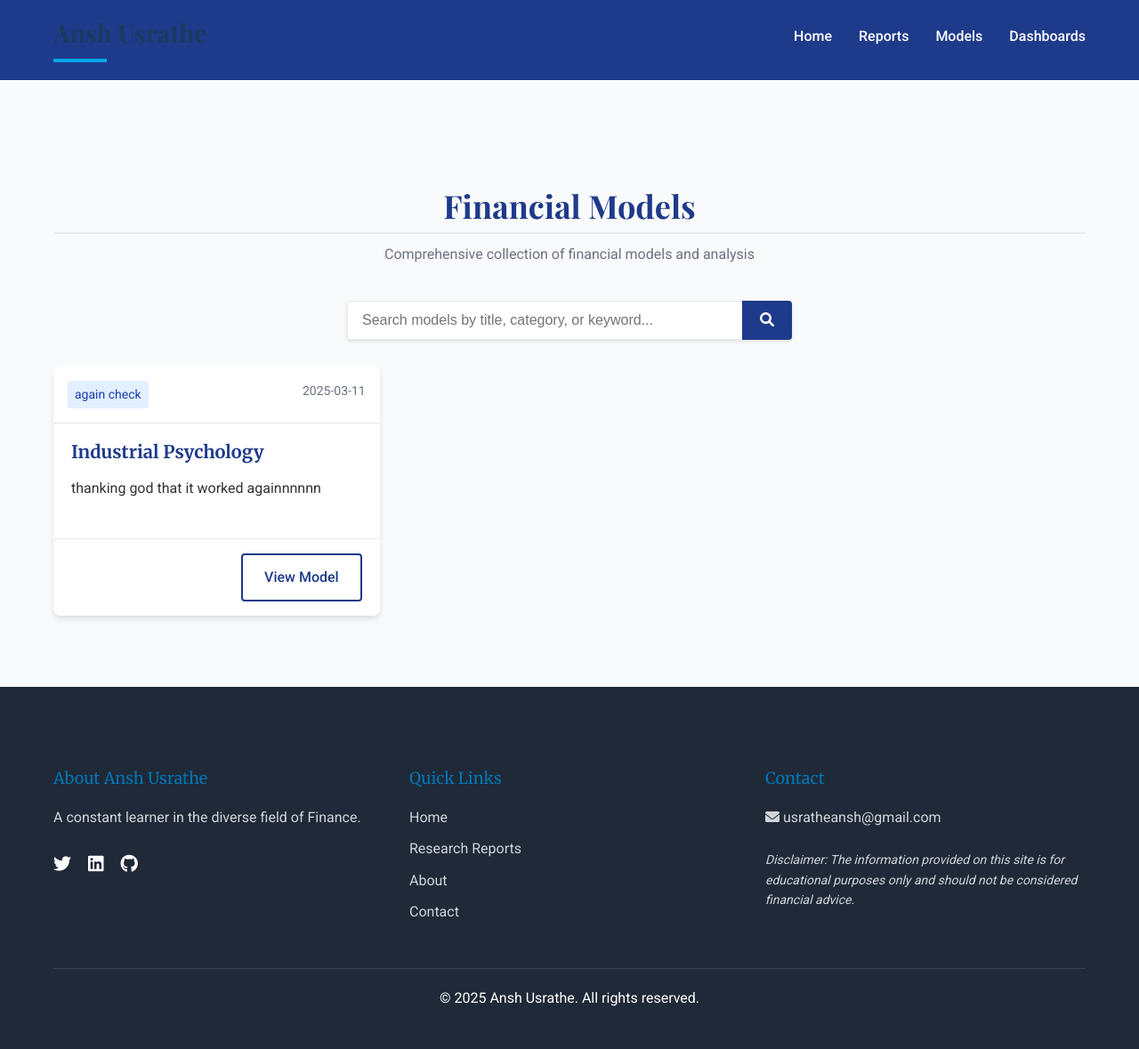
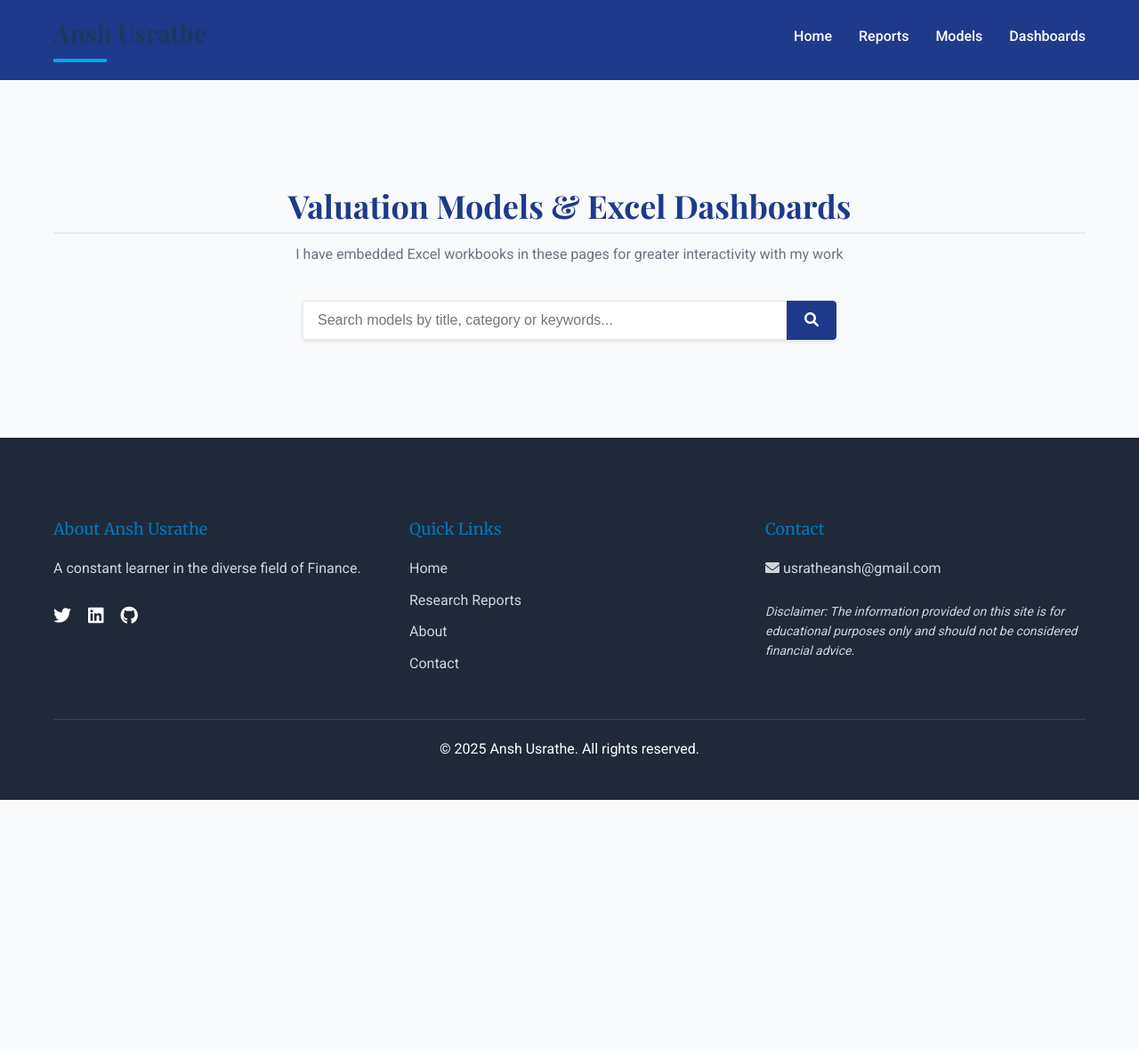
Before and after one commit to anshusrathe/FinBlogs, a Jekyll site: the page content/modelsdatabase.html, which Jekyll copies as it is, in a window 1280 px wide. Shown: the whole page at 89% size. Built offline with Jekyll 4.4.1, drawn with Linux system fonts in a browser that asks for light colours; after the commit the page ends 900 px from its top, so only the background shows below that.

Commit message:
Merge remote changes and add my updates

```diff
--- a/content/modelsdatabase.html
+++ b/content/modelsdatabase.html
@@ -46,6 +46,10 @@
       font-size: 28px;
     }
 
+    nav {
+      /* Desktop view: navigation is visible */
+    }
+
     nav ul {
       list-style: none;
       display: flex;
@@ -88,43 +92,6 @@
 
     .section-header p {
       color: #6b7280;
-        }
-
-        .btn {
-            display: inline-block;
-            padding: 12px 24px;
-            border-radius: 4px;
-            text-decoration: none;
-            font-weight: 500;
-            transition: all 0.3s;
-        }
-
-        .btn-primary {
-            background-color: #1e3a8a;
-            color: white;
-        }
-
-        .btn-primary:hover {
-            background-color: #1e40af;
-        }
-
-        .btn-secondary {
-            background-color: #4b5563;
-            color: white;
-        }
-
-        .btn-secondary:hover {
-            background-color: #374151;
-        }
-
-        .btn-outline {
-            border: 2px solid #1e3a8a;
-            color: #1e3a8a;
-        }
-
-        .btn-outline:hover {
-            background-color: #1e3a8a;
-            color: white;
     }
 
     .featured-reports {
@@ -196,49 +163,41 @@
       text-align: right;
     }
 
-        .search-container {
-            margin-bottom: 30px;
-            display: flex;
-            justify-content: center;
+    .btn {
+      display: inline-block;
+      padding: 12px 24px;
+      border-radius: 4px;
+      text-decoration: none;
+      font-weight: 500;
+      transition: all 0.3s;
     }
 
-        .search-box {
-            width: 100%;
-            max-width: 500px;
-            display: flex;
-            box-shadow: 0 2px 4px rgba(0, 0, 0, 0.1);
-            border-radius: 4px;
-            overflow: hidden;
+    .btn-primary {
+      background-color: #1e3a8a;
+      color: white;
     }
 
-        .search-input {
-            flex-grow: 1;
-            padding: 12px 16px;
-            border: 1px solid #e5e7eb;
-            border-right: none;
-            border-radius: 4px 0 0 4px;
-            font-size: 16px;
-        }
-
-        .search-button {
-            background-color: #1e3a8a;
-            color: white;
-            border: none;
-            padding: 0 20px;
-            cursor: pointer;
-            font-size: 16px;
-            transition: background-color 0.3s;
-        }
-
-        .search-button:hover {
+    .btn-primary:hover {
       background-color: #1e40af;
     }
 
-        .no-results {
-            text-align: center;
-            padding: 40px;
-            font-size: 18px;
-            color: #6b7280;
+    .btn-secondary {
+      background-color: #4b5563;
+      color: white;
+    }
+
+    .btn-secondary:hover {
+      background-color: #374151;
+    }
+
+    .btn-outline {
+      border: 2px solid #1e3a8a;
+      color: #1e3a8a;
+    }
+
+    .btn-outline:hover {
+      background-color: #1e3a8a;
+      color: white;
     }
 
     footer {
@@ -306,6 +265,56 @@
       border-top: 1px solid #374151;
     }
 
+    /* Search bar styling */
+    .search-container {
+      margin-bottom: 30px;
+      display: flex;
+      justify-content: center;
+    }
+
+    .search-bar {
+      display: flex;
+      width: 100%;
+      max-width: 600px;
+      box-shadow: 0 2px 5px rgba(0,0,0,0.1);
+      border-radius: 4px;
+      overflow: hidden;
+    }
+
+    .search-input {
+      flex-grow: 1;
+      padding: 12px 16px;
+      border: 1px solid #e5e7eb;
+      border-right: none;
+      font-size: 16px;
+      border-radius: 4px 0 0 4px;
+    }
+
+    .search-button {
+      background-color: #1e3a8a;
+      color: white;
+      border: none;
+      padding: 0 20px;
+      cursor: pointer;
+      font-size: 16px;
+      transition: background-color 0.3s;
+      border-radius: 0 4px 4px 0;
+    }
+
+    .search-button:hover {
+      background-color: #1e40af;
+    }
+
+    /* No results message */
+    .no-results {
+      text-align: center;
+      padding: 40px 0;
+      grid-column: 1 / -1;
+      color: #6b7280;
+      font-size: 18px;
+    }
+
+    /* Mobile Styles */
     @media (max-width: 768px) {
       header .container {
         flex-direction: column;
@@ -340,12 +349,14 @@
         top: 20px;
         right: 20px;
       }
-            .search-box {
+
+      .search-bar {
         flex-direction: column;
       }
 
       .search-input {
         border-right: 1px solid #e5e7eb;
+        border-bottom: none;
         border-radius: 4px 4px 0 0;
       }
 
@@ -360,7 +371,7 @@
   <header>
     <div class="container">
       <div class="logo">
-                <a href="/index.html">
+        <a href="/FinBlogs/index.html">
           <h1>Ansh Usrathe</h1>
         </a>
       </div>
@@ -369,7 +380,7 @@
           <li><a href="/FinBlogs/index.html">Home</a></li>
           <li><a href="/FinBlogs/content/reportsdatabase.html">Reports</a></li>
           <li><a href="/FinBlogs/content/modelsdatabase.html">Models</a></li>
-                    <li><a href="/FinBlogs/index.html#featured">Dashboards</a></li>
+          <li><a href="#featured">Dashboards</a></li>
         </ul>
       </nav>
       <div class="mobile-nav-toggle">
@@ -379,31 +390,26 @@
   </header>
 
   <main>
-        <!-- Section: Cards View of Reports -->
-        <section class="featured-reports" id="models">
+    <!-- Cards View of Models with Search Bar -->
+    <section class="featured-reports" id="featured">
       <div class="container">
         <div class="section-header">
-                    <h2>Financial Models</h2>
-                    <p>Comprehensive collection of financial models and analysis</p>
+          <h2>Valuation Models & Excel Dashboards</h2>
+          <p>I have embedded Excel workbooks in these pages for greater interactivity with my work</p>
         </div>
 
         <!-- Search Bar -->
         <div class="search-container">
-                    <div class="search-box">
-                        <input type="text" id="search-input" class="search-input" placeholder="Search models by title, category, or keyword...">
-                        <button class="search-button" id="search-button">
+          <div class="search-bar">
+            <input type="text" id="search-input" class="search-input" placeholder="Search models by title, category or keywords..." aria-label="Search models">
+            <button id="search-button" class="search-button">
               <i class="fas fa-search"></i>
             </button>
           </div>
         </div>
 
-                <!-- Cards container that will be filled by models.json data -->
+        <!-- Cards container that will be filled with models.json data -->
         <div class="report-cards" id="models-data"></div>
-
-                <!-- No results message (hidden by default) -->
-                <div id="no-results" class="no-results" style="display: none;">
-                    <p>No models match your search criteria. Try different keywords.</p>
-                </div>
       </div>
     </section>
   </main>
@@ -451,37 +457,20 @@
         nav.classList.toggle('active');
       });
 
-            let allModels = []; // Store all models data
-
-            // Function to fetch and populate the Models Cards from reports.json
-            async function loadModels() {
-                try {
-                    const response = await fetch('reports/reports.json', { headers: { 'Accept': 'application/json' } });
-                    if (!response.ok) throw new Error(`HTTP error! status: ${response.status}`);
-                    const models = await response.json();
-                    allModels = models.filter(model => model.type && model.type.trim() !== "");
-                    displayModels(allModels);
-                } catch (error) {
-                    console.error('Error fetching models:', error);
-                    document.getElementById('models-data').innerHTML = '<p>Error loading models. Please try again later.</p>';
-                }
-            }
+      // Store all models data for filtering
+      let allModels = [];
 
       // Function to display models based on filter
-            function displayModels(modelsToDisplay) {
+      function displayModels(models) {
         const cardsContainer = document.getElementById('models-data');
-                const noResults = document.getElementById('no-results');
-
         cardsContainer.innerHTML = '';
 
-                if (modelsToDisplay.length === 0) {
-                    noResults.style.display = 'block';
+        if (models.length === 0) {
+          cardsContainer.innerHTML = '<div class="no-results">No models found matching your search criteria.</div>';
           return;
         }
 
-                noResults.style.display = 'none';
-
-                modelsToDisplay.forEach(model => {
+        models.forEach(model => {
           const card = document.createElement('div');
           card.className = 'card';
           card.innerHTML = `
@@ -494,58 +483,75 @@
               <p>${model.summary}</p>
             </div>
             <div class="card-footer">
-                            <a href="${model.link}" class="btn btn-outline">View Model</a>
+              <a href="${model.link}" class="btn btn-outline">View model page</a>
             </div>
           `;
           cardsContainer.appendChild(card);
         });
       }
 
-            // Search functionality
-            function setupSearch() {
+      // Function to filter models based on search query
+      function filterModels(query) {
+        if (!query) {
+          return allModels;
+        }
+
+        query = query.toLowerCase();
+        return allModels.filter(model => {
+          return (
+            model.title.toLowerCase().includes(query) ||
+            model.category.toLowerCase().includes(query) ||
+            model.summary.toLowerCase().includes(query)
+          );
+        });
+      }
+
+      // Function to fetch and populate the Models Cards from reports.json
+      async function loadModels() {
+        try {
+          const response = await fetch('/FinBlogs/content/reports/reports.json', { headers: { 'Accept': 'application/json' } });
+          if (!response.ok) throw new Error(`HTTP error! status: ${response.status}`);
+          const reports = await response.json();
+
+          // Filter models based on type where the type is empty or not present
+          allModels = reports.filter(model => !model.type || model.type.trim() === "");
+
+          // Display all models
+          displayModels(allModels);
+        } catch (error) {
+          console.error('Error fetching models:', error);
+          const cardsContainer = document.getElementById('models-data');
+          cardsContainer.innerHTML = '<div class="no-results">Could not load models. Please try again later.</div>';
+        }
+      }
+
+      // Set up search functionality
       const searchInput = document.getElementById('search-input');
       const searchButton = document.getElementById('search-button');
 
-                function performSearch() {
-                    const searchTerm = searchInput.value.toLowerCase().trim();
-
-                    if (searchTerm === '') {
-                        displayModels(allModels);
-                        return;
-                    }
-
-                    const filteredModels = allModels.filter(model => {
-                        return (
-                            model.title.toLowerCase().includes(searchTerm) ||
-                            model.category.toLowerCase().includes(searchTerm) ||
-                            model.summary.toLowerCase().includes(searchTerm)
-                        );
+      // Search when button is clicked
+      searchButton.addEventListener('click', function() {
+        const filteredModels = filterModels(searchInput.value.trim());
+        displayModels(filteredModels);
       });
 
-                    displayModels(filteredModels);
-                }
-
-                searchButton.addEventListener('click', performSearch);
-
+      // Search when Enter key is pressed
       searchInput.addEventListener('keyup', function(event) {
         if (event.key === 'Enter') {
-                        performSearch();
+          const filteredModels = filterModels(searchInput.value.trim());
+          displayModels(filteredModels);
         }
       });
 
-                // Clear search when input is cleared
+      // Real-time search (optional, can be removed if performance is a concern)
       searchInput.addEventListener('input', function() {
-                    if (this.value === '') {
-                        displayModels(allModels);
+        // Only perform real-time search if there are already models loaded
+        if (allModels.length > 0) {
+          const filteredModels = filterModels(searchInput.value.trim());
+          displayModels(filteredModels);
         }
       });
-            }
 
-            // Call functions to load data and setup search
-            loadModels().then(() => {
-                setupSearch();
+      // Call function to load models when page loads
+      loadModels();
     });
-        });
-    </script>
-</body>
-</html>
```
Lines whose indentation alone changed are shown as unchanged.
